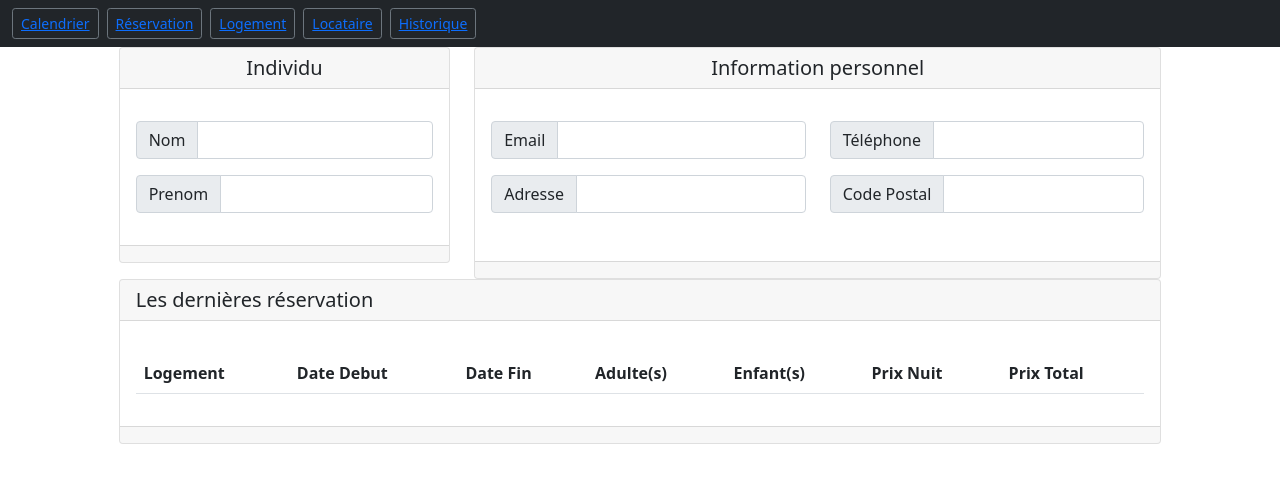
After one commit to AimFried/GestionLocationLogement, a Symfony app: template templates/gestion_location_logement/profileLocataire.html.twig in a window 1280 px wide. The commit adds this page. Shown: the top 483 px of the page. Run offline with Twig, Linux system fonts and the light colour scheme; the template is opened without the code that fills it, so the values that code supplies are empty; some libraries are stand-ins or nearby versions.

Commit message:
Mise à jour visuel

```diff
--- a/templates/gestion_location_logement/historique.html.twig
+++ b/templates/gestion_location_logement/historique.html.twig
@@ -27,8 +27,8 @@
 				{# Afficher tous les historiques #}
 				{% for uneReservations in reservations %}
 					<tr>
-                    	<th scope="row">{{uneReservations.logements.Nom}}</th>
-						<th scope="row">{{uneReservations.Locataires.Nom}}</th>
+                    	<th scope="row"><a href="{{path('profile_logement', {id:uneReservations.logements.id})}}">{{uneReservations.logements.Nom}}</a></th>
+						<th scope="row"><a href="{{path('profile_locataire', {id:uneReservations.locataires.id})}}">{{uneReservations.Locataires.Nom}}</a></th>
                         <th scope="row">{{uneReservations.DateDebut}}</th>
                         <th scope="row">{{uneReservations.DateFin}}</th>
                         <th scope="row">{{uneReservations.PrixNuit}}</th>
--- a/templates/gestion_location_logement/listeLogements.html.twig
+++ b/templates/gestion_location_logement/listeLogements.html.twig
@@ -6,7 +6,7 @@
 	{% set nbrLogements = nbrLogements + 1 %}
 {% endfor %}
 
-{% block title %}Vos logement(s){% endblock %}
+{% block title %}{{nbrLogements}} logement(s){% endblock %}
 
 {% block body %}
     <div class="row">
--- /dev/null
+++ b/templates/gestion_location_logement/profileLocataire.html.twig
@@ -0,0 +1,109 @@
+{% extends 'base.html.twig' %}
+
+{% block title %}{{locataires.Nom}} locataire{% endblock %}
+
+{% block body %}
+	<div class="container-fluid">
+		<div class="row">
+			<div class="col-md-1"></div>
+
+				<div class="col-md-10">
+					<div class="row">
+					{# BOX INDIVIDU #}
+						<div class="col-md-4">
+							<div class="card">
+								<h5 class="card-header"><center>Individu</center></h5>
+								<div class="card-body">
+									<p class="card-text">
+										<div class="input-group mb-3">
+                                        	<span class="input-group-text" id="basic-addon1">Nom</span>
+                                       		<input type="text" class="form-control" placeholder="" value="{{locataires.Nom}}" aria-label="Username" aria-describedby="basic-addon1">
+                                    	</div>
+										<div class="input-group mb-3">
+                                        	<span class="input-group-text" id="basic-addon1">Prenom</span>
+                                       		<input type="text" class="form-control" placeholder="" value="{{locataires.Prenom}}" aria-label="Username" aria-describedby="basic-addon1">
+                                    	</div>
+									</p>
+								</div>
+							<div class="card-footer"></div>
+						</div>
+					</div>
+					{# BOX INFORMATION PERSONNEL #}
+					<div class="col-md-8">
+						<div class="card"><h5 class="card-header"><center>Information personnel</center></h5>
+						<div class="card-body">
+							<p class="card-text">
+								{# BOX GAUCHE #}
+								<div class="row">
+								<div class="col-md-6">
+									<div class="input-group mb-3">
+										<span class="input-group-text" id="basic-addon1">Email</span>
+										<input type="text" class="form-control" placeholder="" value="{{locataires.Email}}" aria-label="Username" aria-describedby="basic-addon1">
+									</div>
+									<div class="input-group mb-3">
+										<span class="input-group-text" id="basic-addon1">Adresse</span>
+										<input type="text" class="form-control" placeholder="" value="{{locataires.Adresse}}" aria-label="Username" aria-describedby="basic-addon1">
+									</div>
+								</div>
+								{# BOX DROITE #}
+								<div class="col-md-6">
+									<div class="input-group mb-3">
+										<span class="input-group-text" id="basic-addon1">Téléphone</span>
+										<input type="text" class="form-control" placeholder="" value="{{locataires.Telephone}}" aria-label="Username" aria-describedby="basic-addon1">
+									</div>
+									<div class="input-group mb-3">
+										<span class="input-group-text" id="basic-addon1">Code Postal</span>
+										<input type="text" class="form-control" placeholder="" value="{{locataires.CodePostal}}" aria-label="Username" aria-describedby="basic-addon1">
+									</div>
+								</div>
+								</div>
+							</p>
+						</div>
+						<div class="card-footer"></div>
+						</div>
+					</div>
+					{# BOX RESERVATION #}
+				</div>
+				<div class="card"><h5 class="card-header">Les dernières réservation</h5>
+							<div class="card-body">
+								<p class="card-text">
+									<table class="table table-striped">
+										<thead>
+											<tr>
+												<th><strong>Logement</strong></th>
+												<th><strong>Date Debut</strong></th>
+												<th><strong>Date Fin</strong></th>
+												<th><strong>Adulte(s)</strong></th>
+												<th><strong>Enfant(s)</strong></th>
+												<th><strong>Prix Nuit</strong></th>
+												<th><strong>Prix Total</strong></th>
+											</tr>
+										</thead>
+										<tbody>
+										{% for uneReservations in locataires.reservations %}
+											<tr>
+												<th scope="row"><a href="{{path('profile_logement', {id:uneReservations.logements.id})}}">{{uneReservations.logements.Nom}}</a></th>
+												<th scope="row">{{uneReservations.DateDebut}}</th>
+												<th scope="row">{{uneReservations.DateFin}}</th>
+												<th scope="row">{{uneReservations.NbrAdulte}}</th>
+												<th scope="row">{{uneReservations.NbrEnfant}}</th>
+												<th scope="row">{{uneReservations.PrixNuit}}</th>
+												<th scope="row">{{uneReservations.PrixTotal}}</th>
+
+											</tr>
+										{% endfor %}
+										</tbody>
+									</table>
+
+
+
+								</p>
+							</div>
+							<div class="card-footer"></div>
+						</div>
+			</div>
+		<div class="col-md-1">
+		</div>
+	</div>
+	</div>
+{% endblock %}
```
Also changed, not shown: src/Controller/GestionLocationLogementController.php (+22 -1 lines), templates/gestion_location_logement/listeLocataires.html.twig (+26 -4 lines), templates/gestion_location_logement/profileLogement.html.twig (added, +125 -0 lines).
